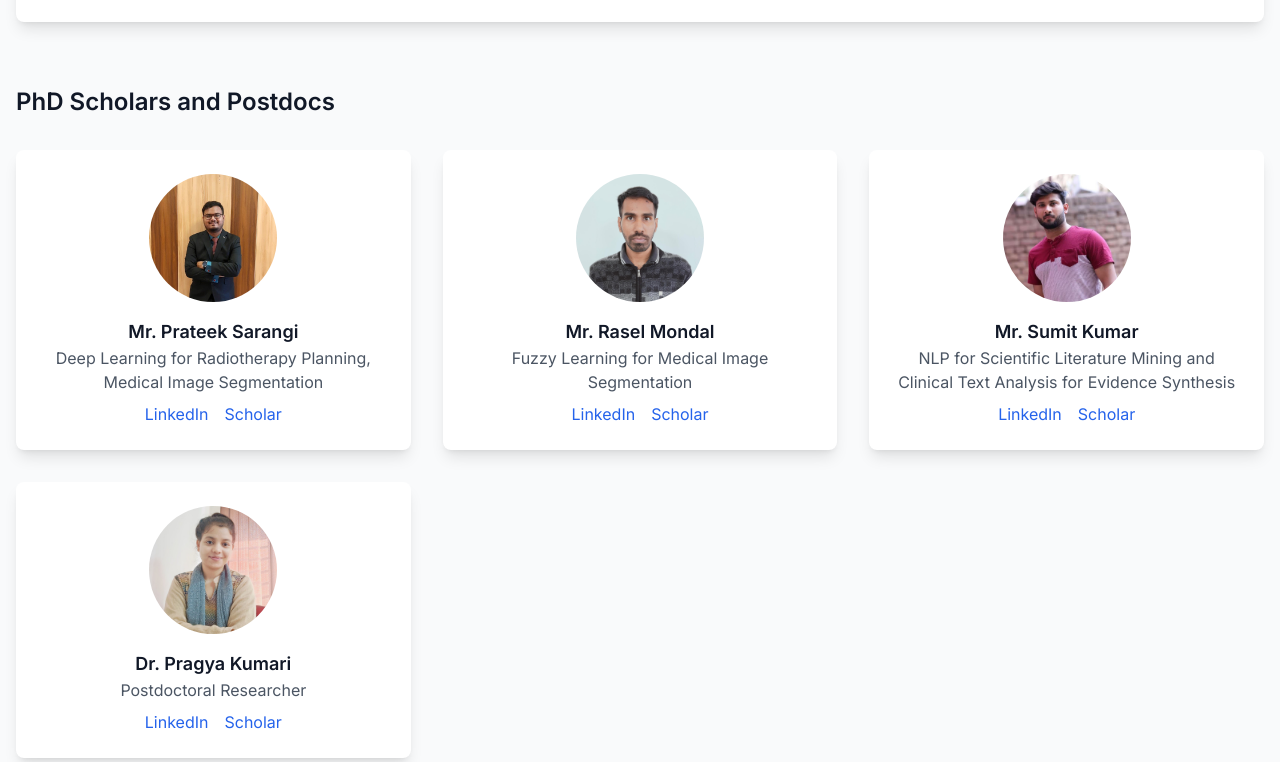
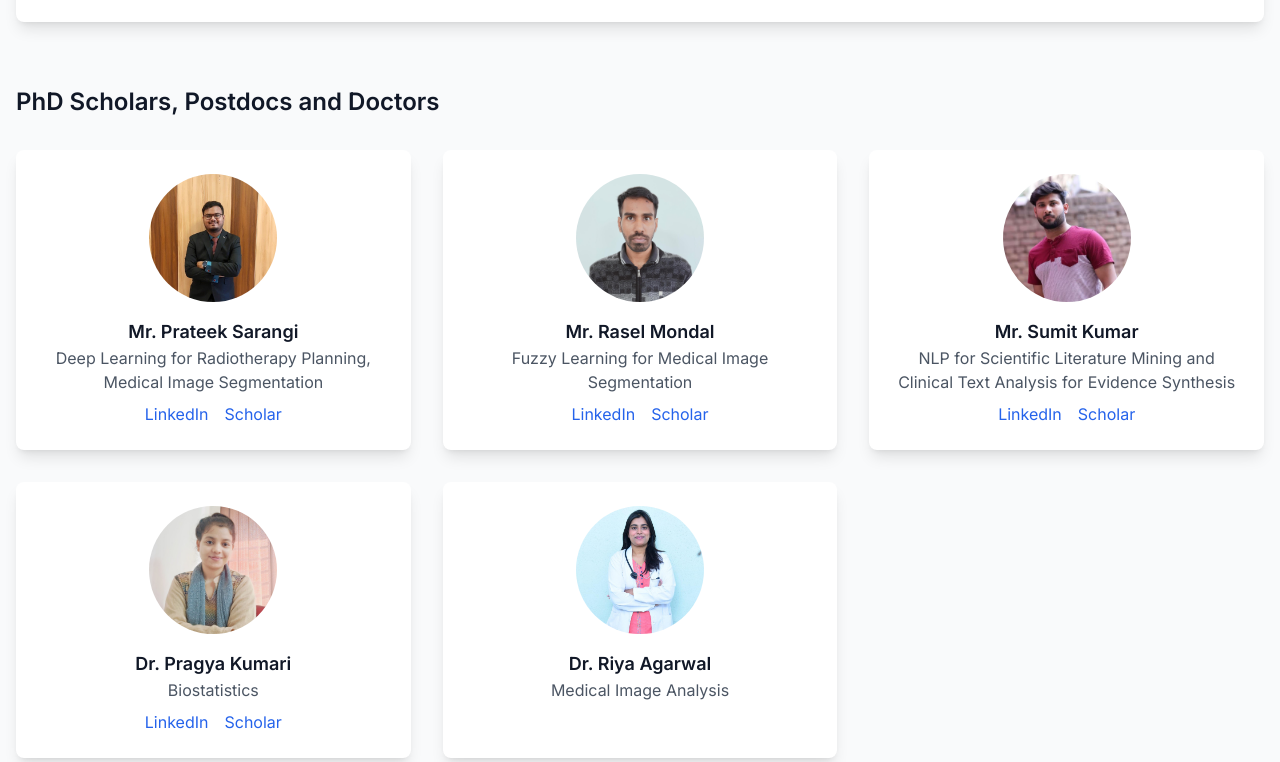
Before and after one commit to bdslab-iiserb/bdslab-iiserb.github.io, a React (Vite) app: page /#/team in a window 1280 px wide. Shown: the part 1078-1840 px from the top of the page. Built offline with nearby package versions, Linux system fonts and the light colour scheme.

Commit message:
Linkedin Updates

```diff
--- a/src/pages/Team.tsx
+++ b/src/pages/Team.tsx
@@ -57,11 +57,20 @@ export default function Team() {
       },
       {
         name: "Dr. Pragya Kumari",
-        research: "Postdoctoral Researcher",
+        research: "Biostatistics",
         email: "pragya@iiserb.ac.in",
         linkedin:'https://www.linkedin.com/in/pragya7859/?originalSubdomain=in',
         scholarProfile:'https://scholar.google.com/citations?user=SmVgJMEAAAAJ&hl=en',
         image: getImagePath("pragya.jpeg")
+      },
+
+      {
+        name: "Dr. Riya Agarwal",
+        research: "Medical Image Analysis",
+        email: "riyagarwal182@gmail.com",
+        linkedin: '',
+        scholarProfile: "",
+        image: getImagePath("riya.jpeg")
       }
     ],
     mastersStudents: [
@@ -95,7 +104,8 @@ export default function Team() {
         email: "himadri20@iiserb.ac.in",
         linkedin:'https://www.linkedin.com/in/himadri-sonowal-9b5067202/',
         image: getImagePath("himadri.jpg")
-      }
+      },
+
     ],
     alumni: [
       {
@@ -201,9 +211,9 @@ export default function Team() {
           </motion.div>
         </section>
 
-        {/* PhD Scholars and Postdocs Section */}
+        {/* PhD Scholars, Postdocs and Doctors Section */}
         <section className="mb-16">
-          <h2 className="text-2xl font-semibold mb-8">PhD Scholars and Postdocs</h2>
+          <h2 className="text-2xl font-semibold mb-8">PhD Scholars, Postdocs and Doctors</h2>
           <div className="grid grid-cols-1 md:grid-cols-3 gap-8">
             {teamMembers.phdScholars.map((scholar, index) => (
               <motion.div
```
Also changed, not shown: public/images/riya.jpeg (added).
